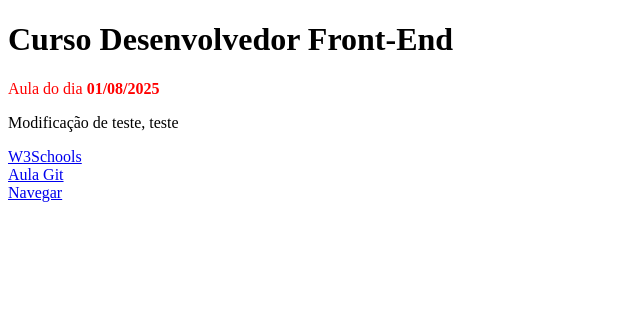
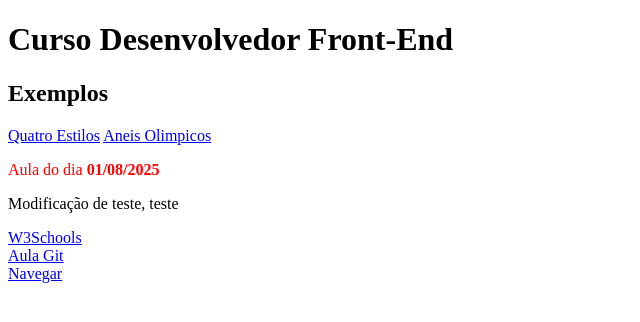
Before and after one commit to WendelRBarreto/qua207082, a plain HTML site: page index.html in a window 1280 px wide. Shown: the whole page, without its empty margins (0-640 px from the left). Drawn offline with Linux system fonts and the light colour scheme.

Commit message:
atualizar

```diff
--- a/index.html
+++ b/index.html
@@ -10,6 +10,10 @@
     Exemplo de comentário
     -->
     <h1>Curso Desenvolvedor Front-End</h1>
+    <h2>Exemplos</h2>
+    <a href="./Quatro Estilo/index.html"> Quatro Estilos</a>
+    <a href="./Aneis Olimpicos/index.html">Aneis Olimpicos</a>
+
     <p style="color: red;">Aula do dia <b>01/08/2025</b></p>
     <p title="Exemplo de título">Modificação de teste, teste</p>
     <a href="https://www.w3schools.com/html/html_basic.asp">W3Schools</a><br>
```
